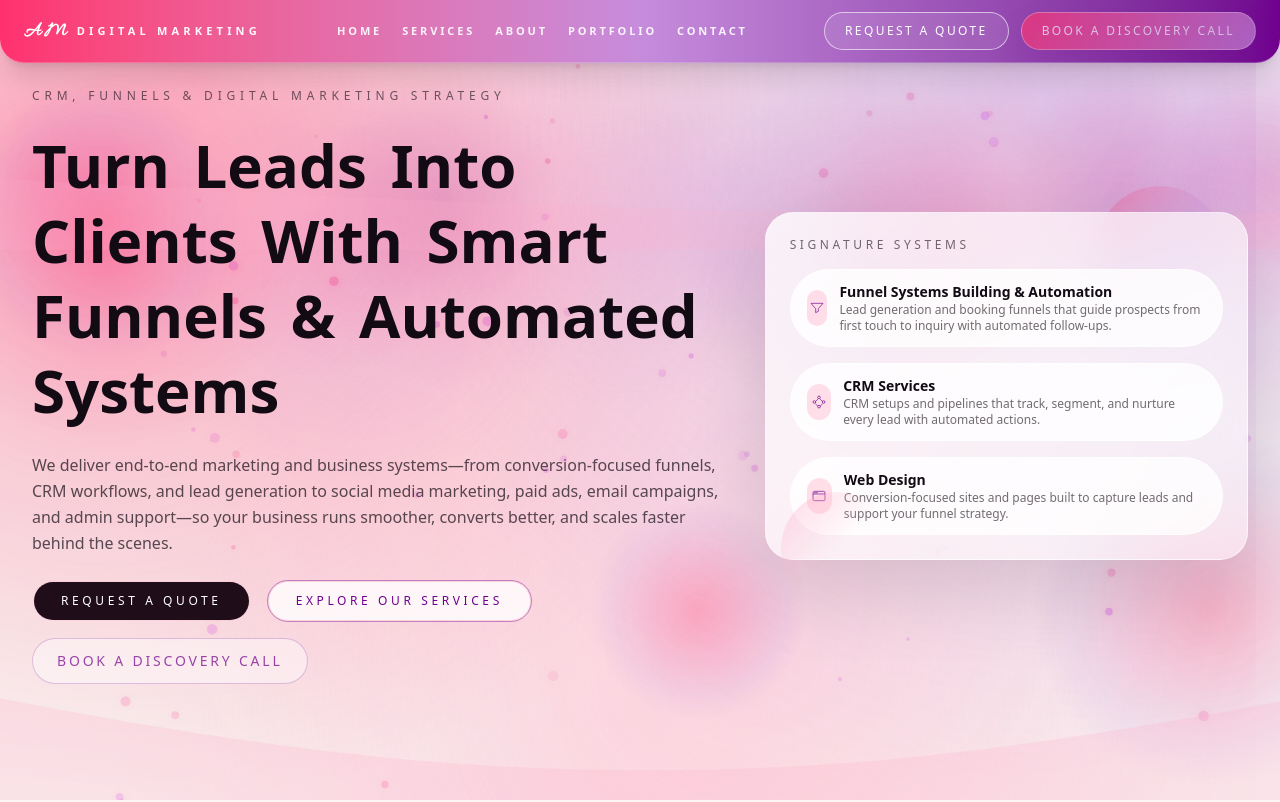
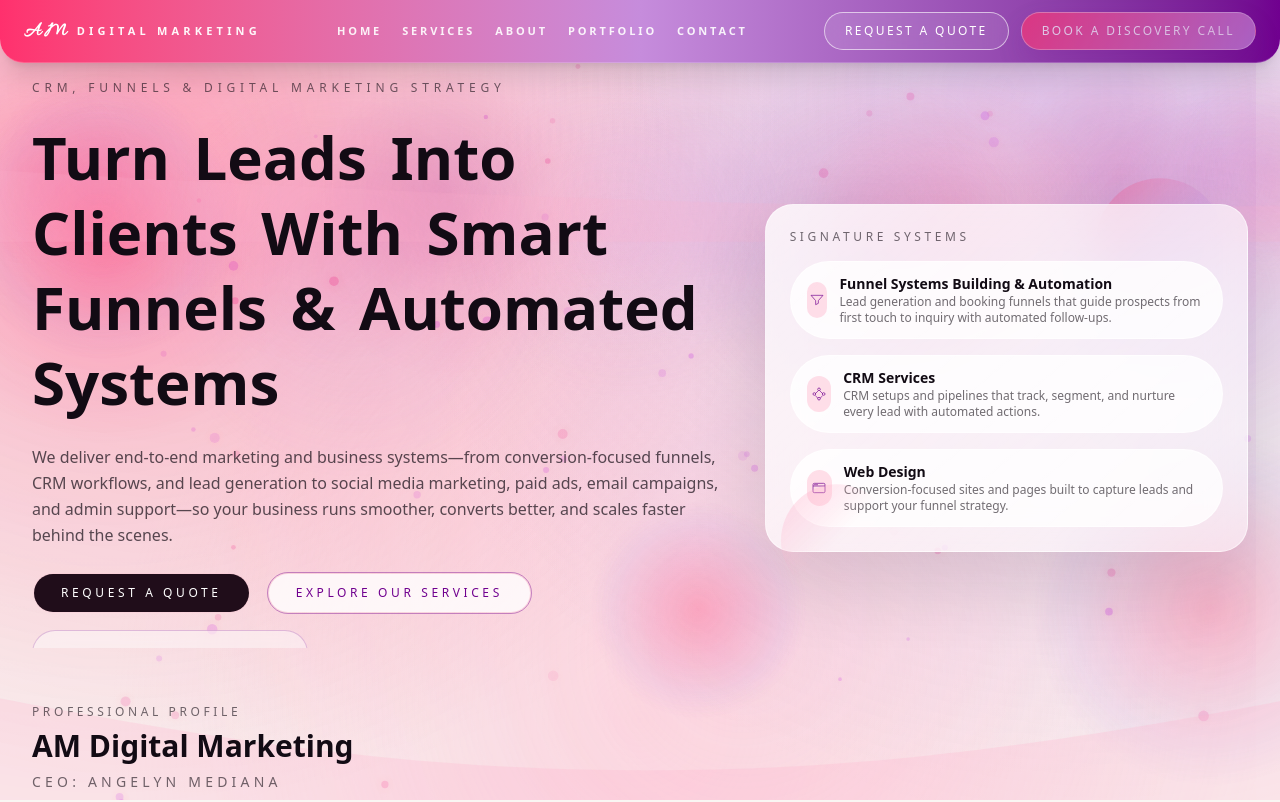
Before and after one commit to goldengraphixstudios/AMDigitalMarketing, a Next.js app: page / in a window 1280 px wide. Shown: the top 802 px of the page. Built offline with nearby package versions, Linux system fonts and the light colour scheme.

Commit message:
Reduce hero vertical spacing

```diff
--- a/src/components/animated/HeroCinematic.tsx
+++ b/src/components/animated/HeroCinematic.tsx
@@ -67,7 +67,7 @@ function HeroVisual() {
 
 export function HeroCinematic() {
   return (
-    <section className="relative isolate min-h-screen overflow-hidden pb-6 pt-10">
+    <section className="relative isolate min-h-[70vh] overflow-hidden pb-4 pt-8 lg:min-h-[75vh]">
       <ParallaxGroup className="relative min-h-full">
         <ParallaxLayer depth={0.12} className="absolute inset-0 z-0">
           <div className="hero-mesh" />
```
